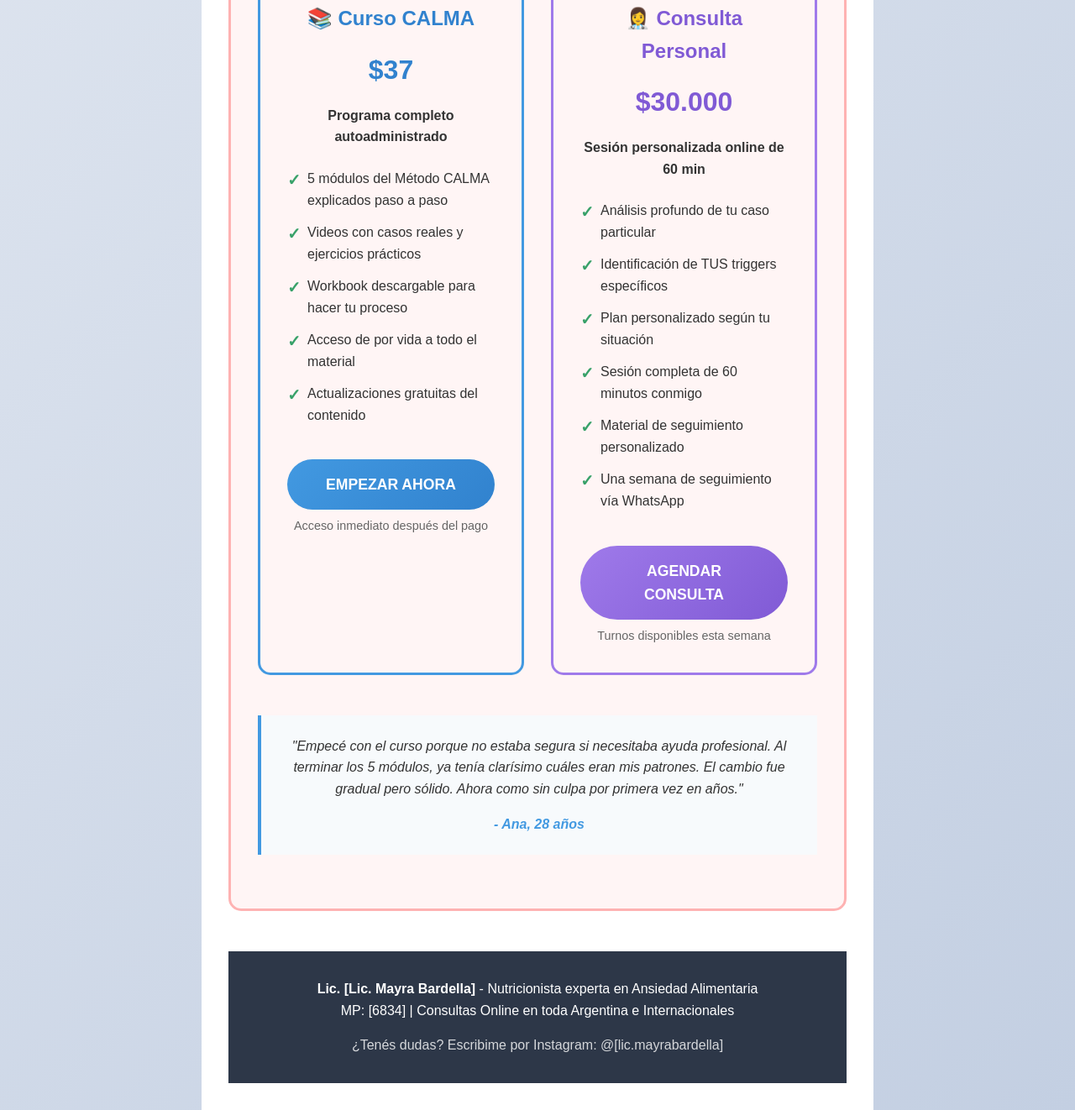
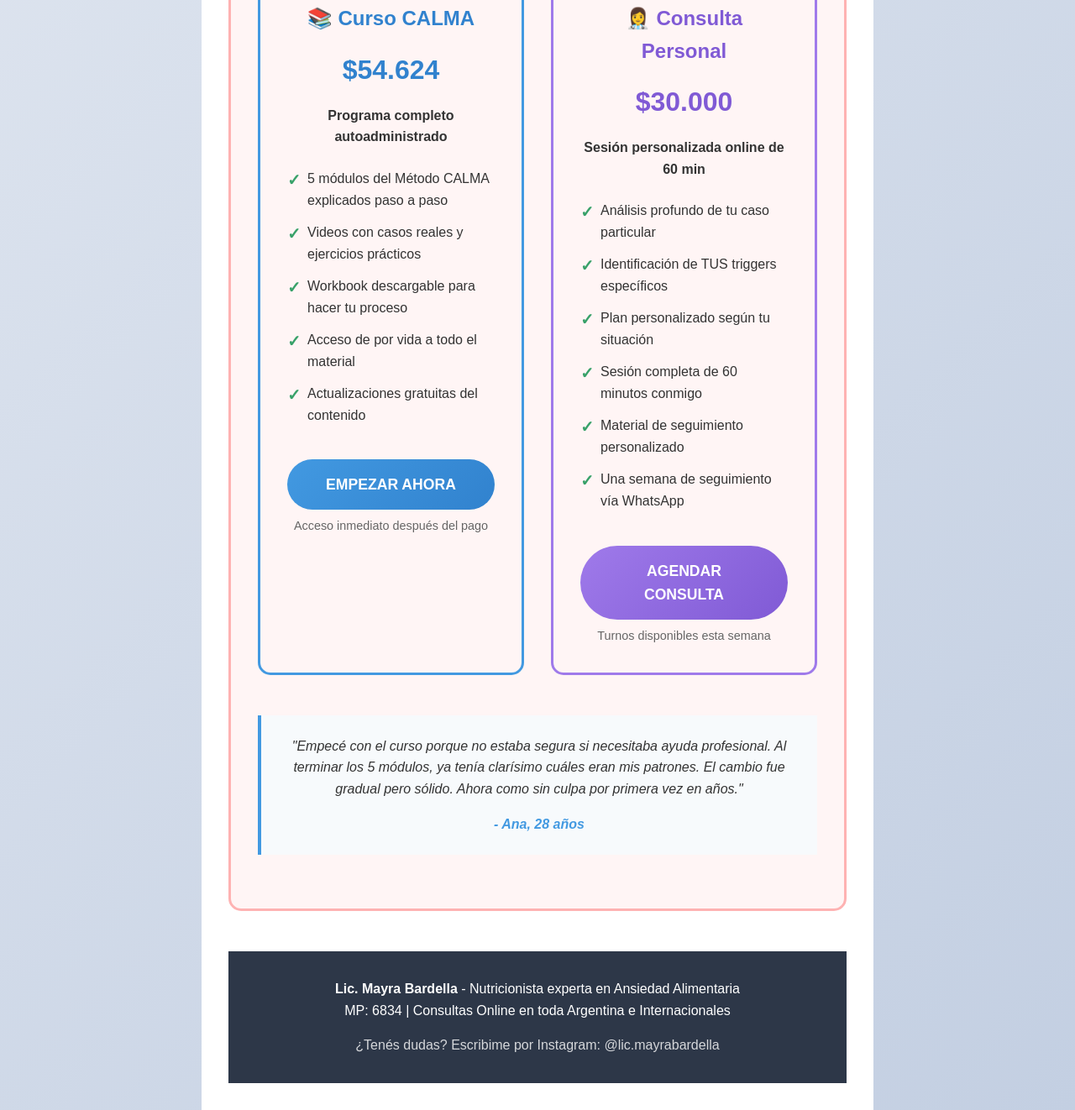
Before and after one commit to mayrabardella-lgtm/landing-calma, a plain HTML site: page index.html in a window 1280 px wide. Shown: the part 2741-4063 px from the top of the page at 84% size. Drawn offline with Linux system fonts and the light colour scheme.

Commit message:
correccion de datos index.html

```diff
--- a/index.html
+++ b/index.html
@@ -475,7 +475,7 @@
                     <div class="option-card course-card">
                         <div class="best-for">PARA AUTODIDACTAS</div>
                         <h3>📚 Curso CALMA</h3>
-                        <div class="price">$37</div>
+                        <div class="price">$54.624</div>
                         <p><strong>Programa completo autoadministrado</strong></p>
 
                         <ul class="features">
@@ -518,9 +518,9 @@
         </div>
 
         <div class="footer">
-            <p><strong>Lic. [Lic. Mayra Bardella]</strong> - Nutricionista experta en Ansiedad Alimentaria</p>
-            <p>MP: [6834] | Consultas Online en toda Argentina e Internacionales </p>
-            <p style="margin-top: 1rem; opacity: 0.8;">¿Tenés dudas? Escribime por Instagram: @[lic.mayrabardella]</p>
+            <p><strong>Lic. Mayra Bardella </strong> - Nutricionista experta en Ansiedad Alimentaria</p>
+            <p>MP: 6834 | Consultas Online en toda Argentina e Internacionales </p>
+            <p style="margin-top: 1rem; opacity: 0.8;">¿Tenés dudas? Escribime por Instagram: @lic.mayrabardella</p>
         </div>
     </div>
 </body>
```
